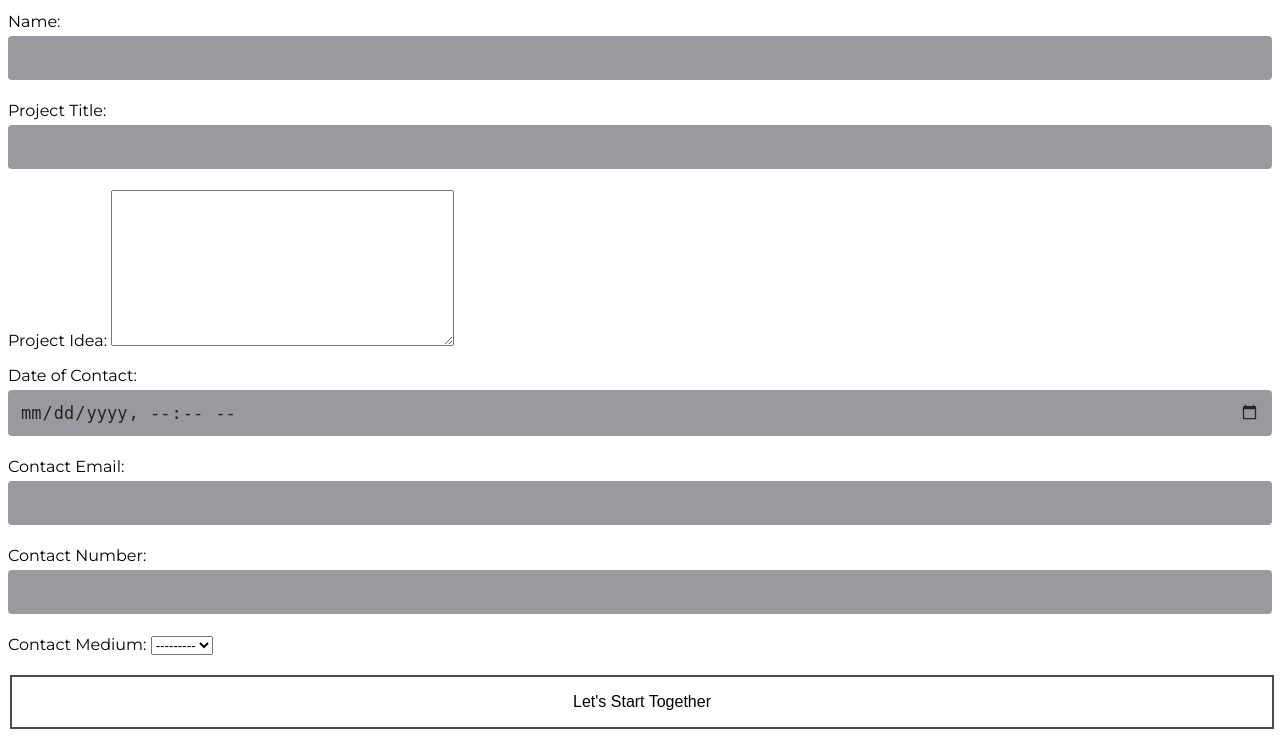
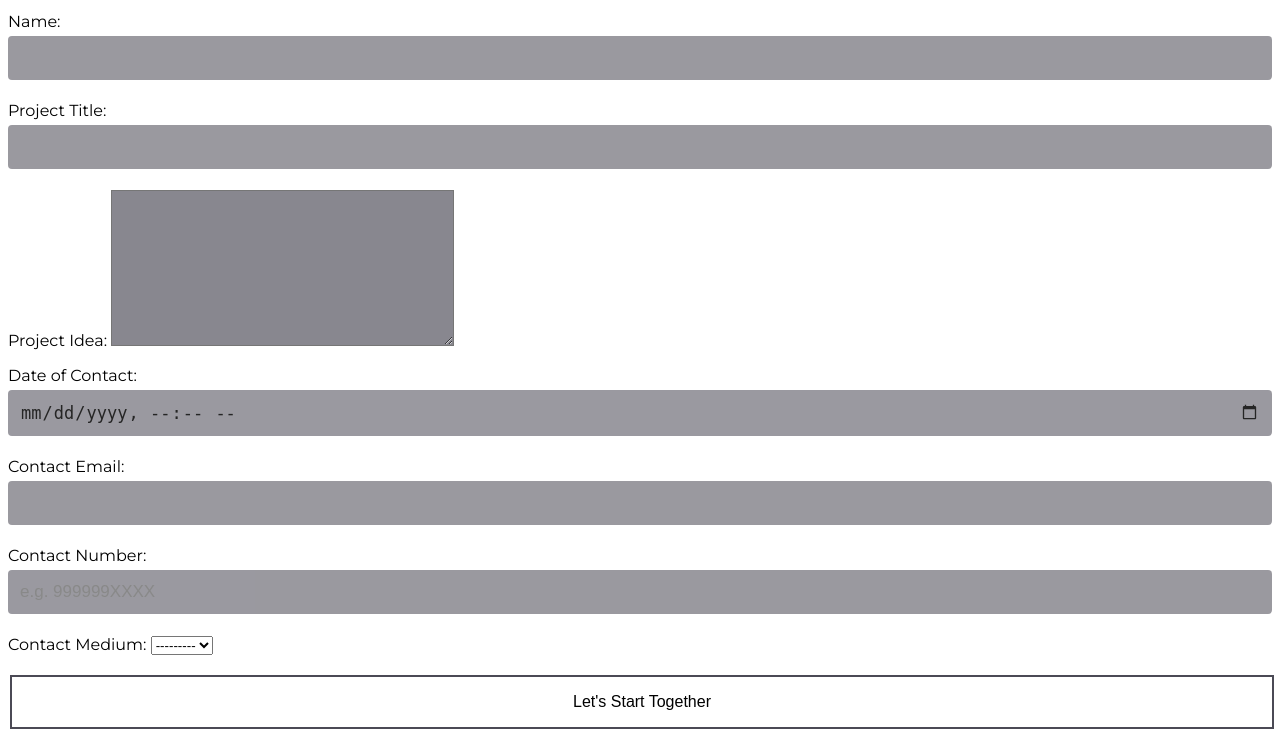
Before and after one commit to devBuggs/ecorpin-django-project, a Django app: page /contact_request in a window 1280 px wide. Shown: the part 255-996 px from the top of the page. Run offline with Django 3.2, Linux system fonts and the light colour scheme; data that the repository does not hold is empty.

Commit message:
contact request from Service Access is done

```diff
--- a/ecorpin_corp/templates/service_access/contact_request.html
+++ b/ecorpin_corp/templates/service_access/contact_request.html
@@ -91,6 +91,10 @@
             text-decoration: none;
             background-color: #4b4a55a8;
             /* remove underline from anchors */
+        }
+
+        textarea{
+            background-color: #4b4a55a8;
         }
 
         input:hover,
@@ -239,8 +243,10 @@
         var ContactMobileNumber = document.getElementById("id_contact_mobile");
 
         ContactDateTime.setAttribute("type", "datetime-local");
-        ContactProjectIdea.classList.add("w3-input", "w3-pale-green");
-        ContactMobileNumber.setAttribute("type", "tel")
+        ContactProjectIdea.classList.add("w3-input");
+        ContactMobileNumber.setAttribute("type", "tel");
+        ContactMobileNumber.setAttribute("pattern", "[0-9]{10}");
+        ContactMobileNumber.setAttribute("placeholder", "e.g. 999999XXXX");
     </script>
 
 </body>
```
